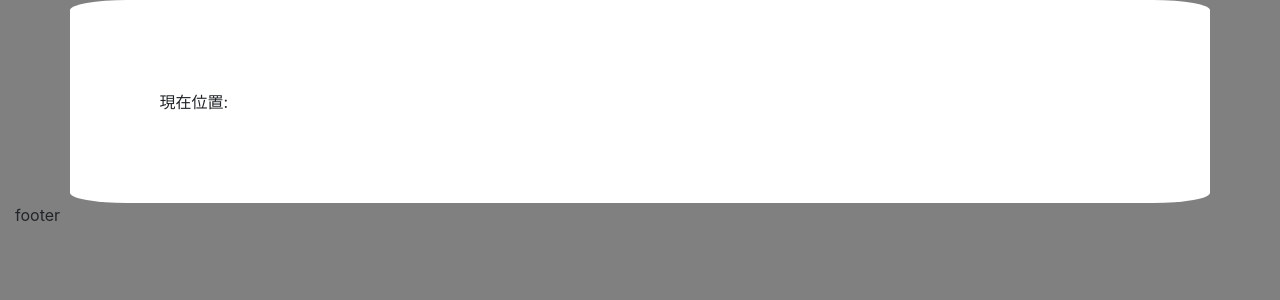
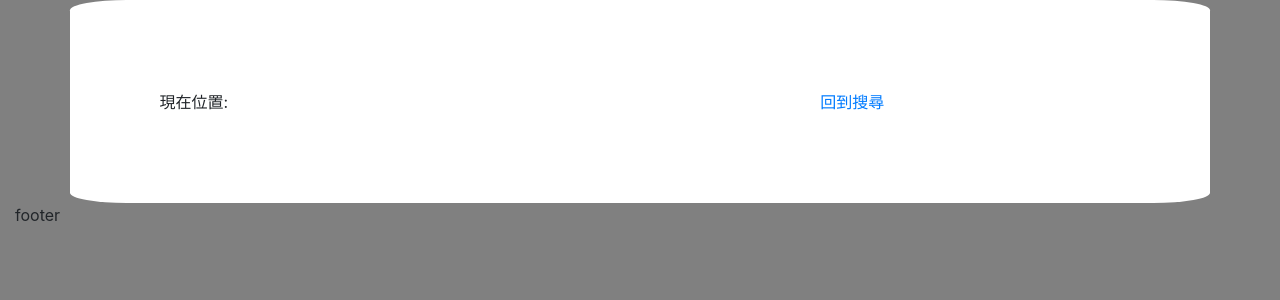
Before and after one commit to guagua0201/jojoWeb, a PHP site: page /gallery.php in a window 1280 px wide. Shown: the part 160-460 px from the top of the page. Run offline with PHP 8.4, Linux system fonts and the light colour scheme; some libraries are stand-ins or nearby versions.

Commit message:
add gallery debug

```diff
--- a/gallery.php
+++ b/gallery.php
@@ -32,6 +32,14 @@
 					}
 				?>
 			</div>
+			<div class="col-4">
+				<a href=
+				<?php
+					echo "'/chooseCategory.php?";
+					echo http_build_query($_GET)."'";
+				?>
+				>回到搜尋</a>
+			</div>
 		</div>
 		<?php
 			if(isset($_GET["Level"])){
--- a/main.php
+++ b/main.php
@@ -30,6 +30,7 @@
 		else{
 			$sql = "SELECT * FROM `Animal` WHERE `Level` = ".$level." AND `Name` = \"".$name."\" LIMIT 10 OFFSET ".$nowPage*10;
 		}
+		echo "$sql = ".$sql;
 
 		if($result = mysqli_query($link, $sql)) {
 			$cnt = 0;
```
